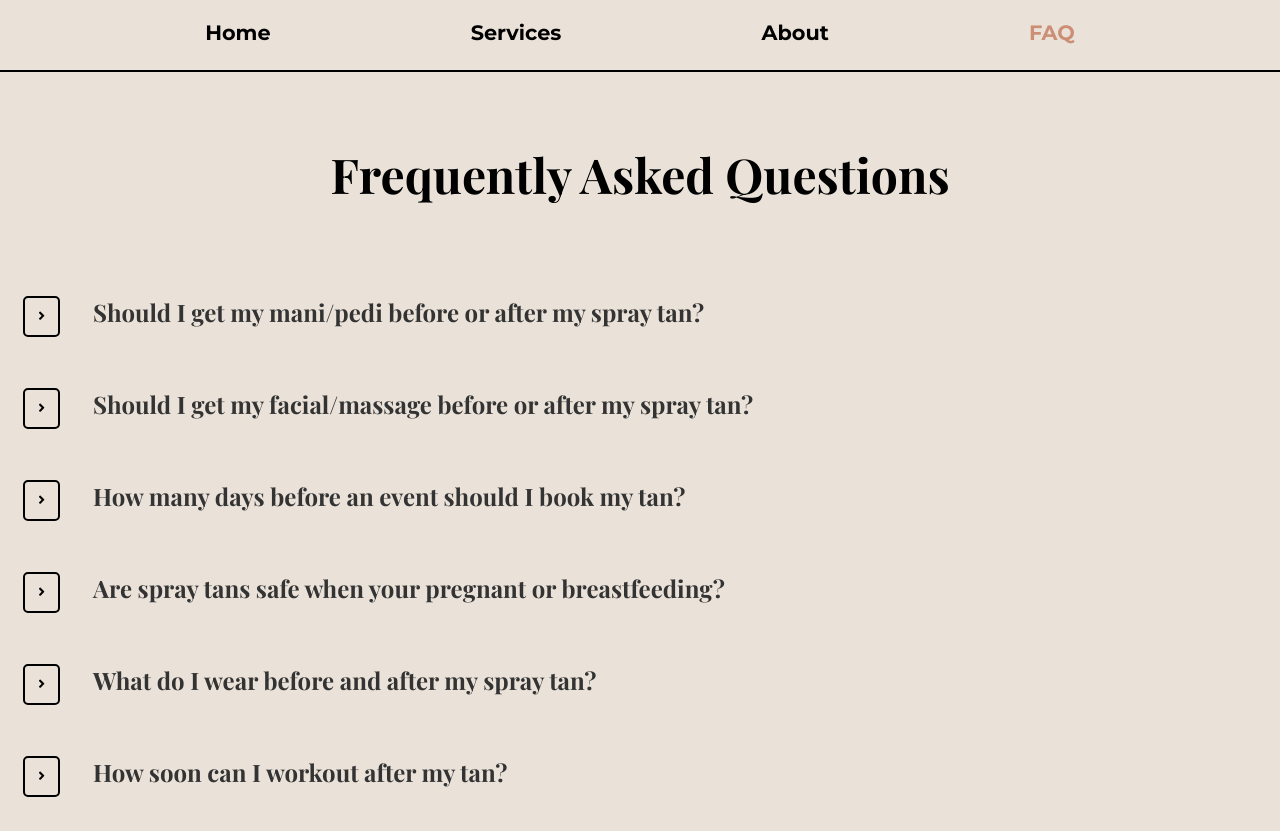
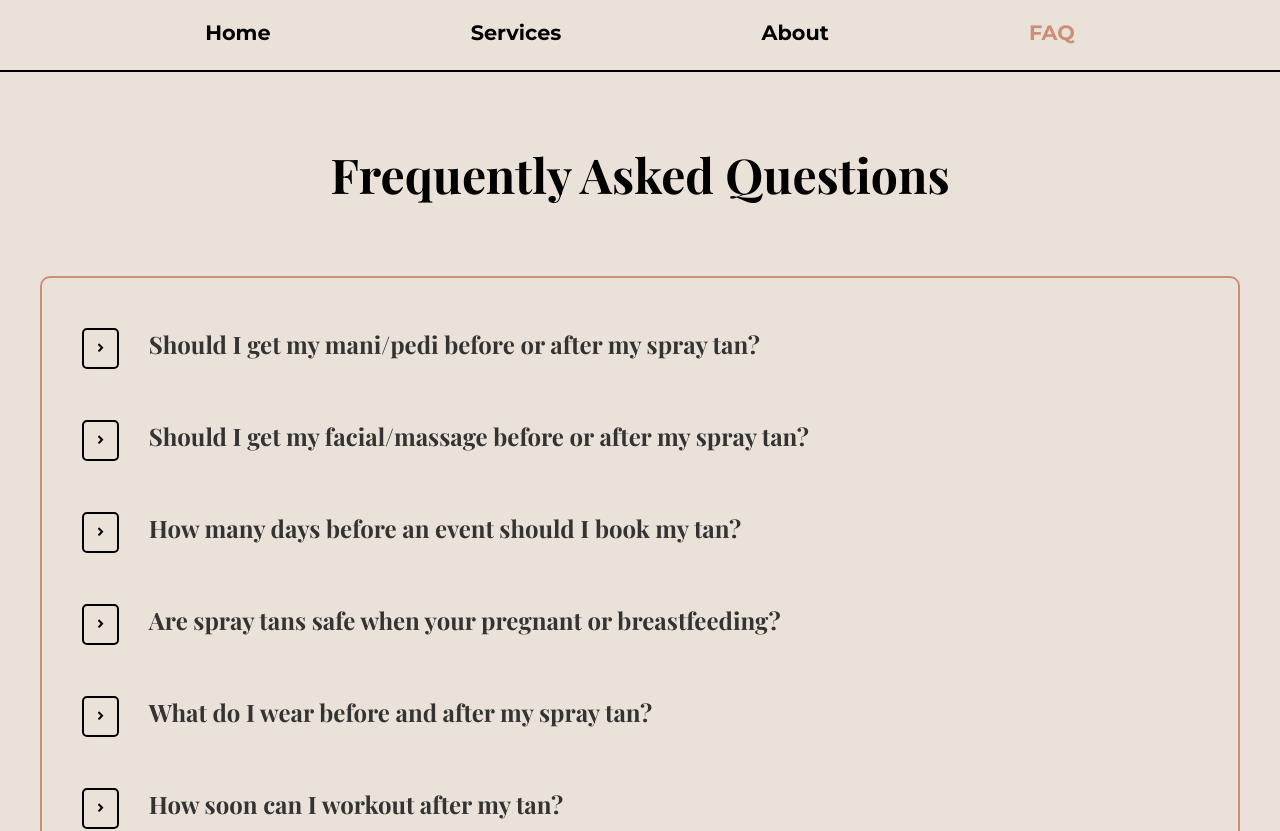
Before and after one commit to grantrisk/coastal-glo-mobile, a Next.js app: page /faq in a window 1280 px wide. Shown: the top 831 px of the page. Built offline with nearby package versions, Linux system fonts and the light colour scheme.

Commit message:
FAQ Style Change

```diff
--- a/app/faq/page.tsx
+++ b/app/faq/page.tsx
@@ -11,6 +11,7 @@ export default function FAQ() {
       </header>
       <main className={styles.aboutMain}>
         <h1 className={styles.aboutTitle}>Frequently Asked Questions</h1>
+        <div className={styles.faqSection}>
           <FAQCard
             question="Should I get my mani/pedi before or after my spray tan?"
             answer="Definitely get your mani/pedi done before your spray tan appointment. Make sure all oils and lotions
@@ -44,7 +45,7 @@ export default function FAQ() {
           />
           <FAQCard
             question="How long will my tan last?"
-          answer="Depending on how well you take care of your skin after, your tan will last on average about 7 -10 days."
+            answer="Depending on how well you take care of your skin after, your tan will last on average about 7-10 days."
           />
           <FAQCard
             question="What do I wear during the spray tan?"
@@ -63,6 +64,7 @@ export default function FAQ() {
             question="How long does the appointment take?"
             answer="The appointment takes around 15-30 min including setting up,spraying,and breaking down."
           />
+        </div>
       </main>
       <Footer />
     </>
--- a/styles/FAQ.module.css
+++ b/styles/FAQ.module.css
@@ -15,8 +15,21 @@
   margin-bottom: 50px;
 }
 
+.faqSection {
+  padding: 20px;
+  border-radius: 10px;
+  max-width: 1200px;
+  margin: auto;
+  border: 2px solid var(--color-tertiary);
+}
+
 @media (max-width: 768px) {
   .aboutMain {
     padding: 0;
   }
+
+  .faqSection {
+    padding: 0;
+    border: none;
+  }
 }
```
Lines whose indentation alone changed are shown as unchanged.
